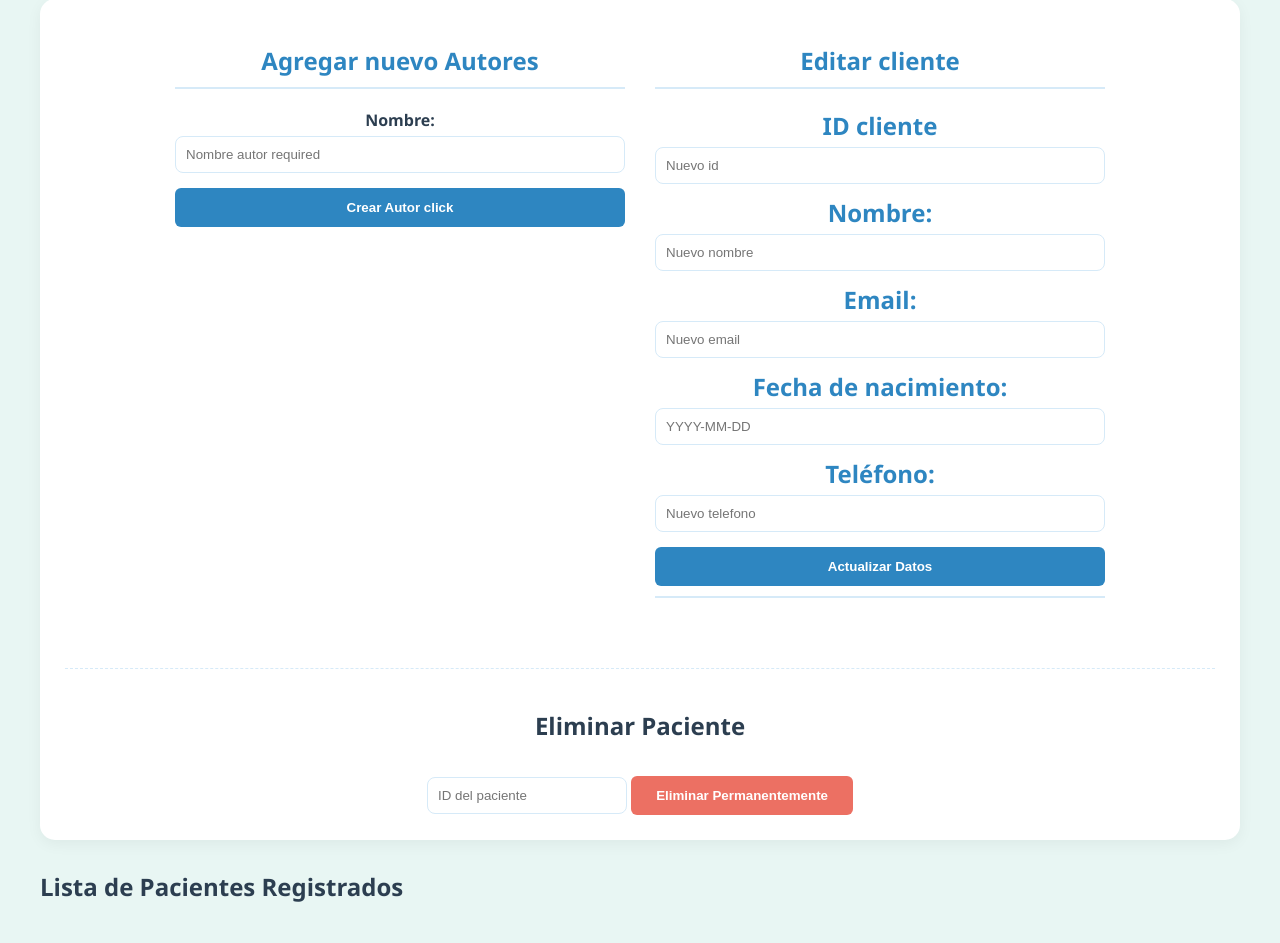
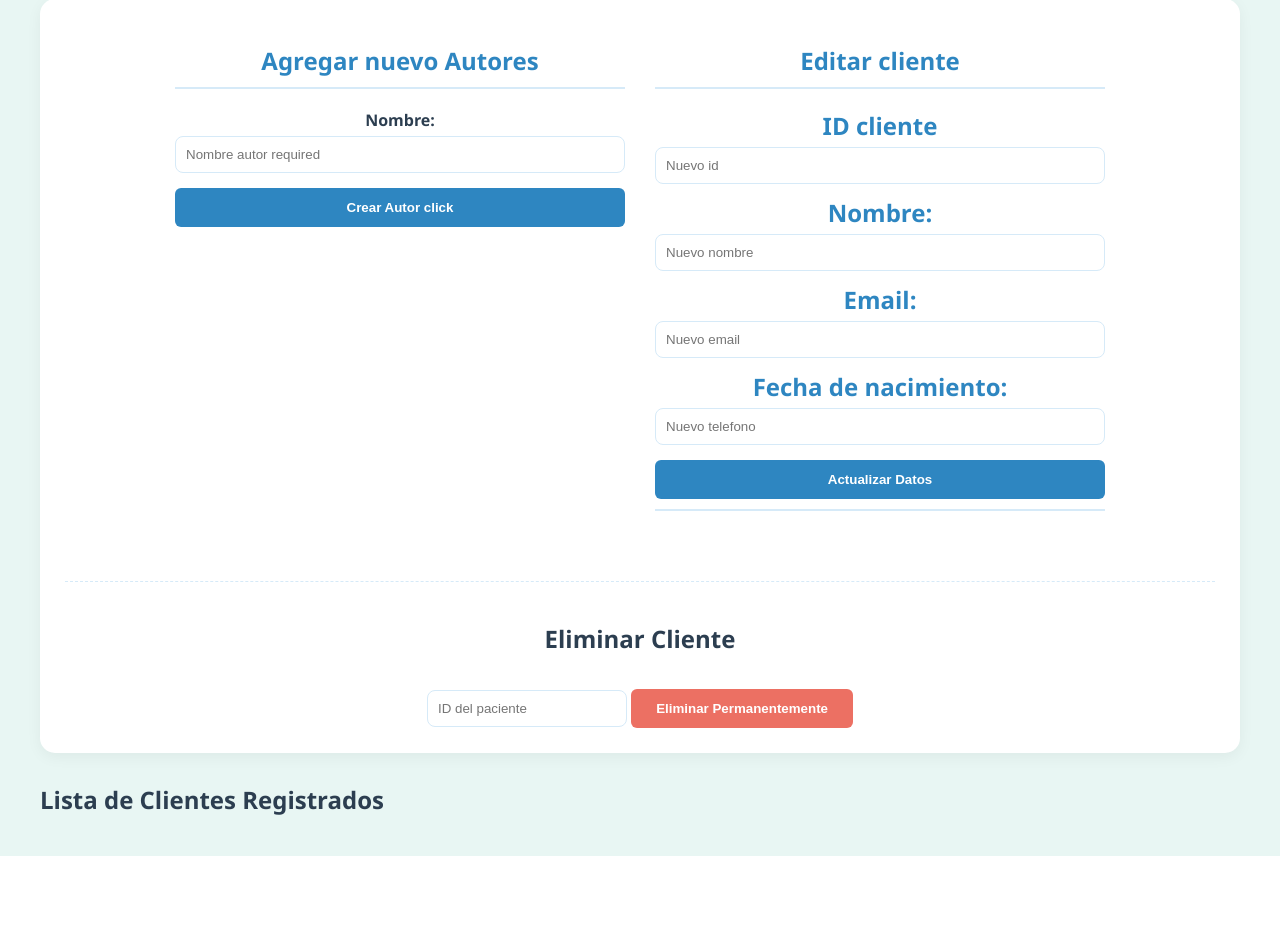
Before and after one commit to NachoMrt/Proyect_Libreria, a PHP site: page /Certificado/autorVista.php in a window 1280 px wide. Shown: the part 137-1080 px from the top of the page. After the commit the page ends 993 px from the top, so only its background shows below. Run offline with PHP 8.4, Linux system fonts and the light colour scheme; some libraries are stand-ins or nearby versions.

Commit message:
vista autor

```diff
--- a/graphsql/autorVista.php
+++ b/graphsql/autorVista.php
@@ -34,22 +34,20 @@
                         <label>Email:</label>
                         <input type="email" name="email_edit" placeholder="Nuevo email">
                         <label>Fecha de nacimiento:</label>
-                        <input type="text" name="fecha_nacimiento_edit" placeholder="YYYY-MM-DD">
-                        <label>Teléfono:</label>
                         <input type="text" name="telefono_edit" placeholder="Nuevo telefono">
                         <button type="submit">Actualizar Datos</button>
                     </form>
                 </div>
 
                 <div class="delete-box">
-                    <h2>Eliminar Paciente</h2>
+                    <h2>Eliminar Cliente</h2>
                     <input type="number" id="id_pacienteDelete" placeholder="ID del paciente" style="max-width: 200px;">
-                    <button class="btn-delete-action" onclick="eliminarPaciente()">Eliminar Permanentemente</button>
+                    <button class="btn-delete-action" onclick="eliminar cliente()">Eliminar Permanentemente</button>
                 </div>
             </div>
 
             <div class="list-container">
-                <h2>Lista de Pacientes Registrados</h2>
+                <h2>Lista de Clientes Registrados</h2>
                 <div id="containerPaciente"></div>
             </div>
         </div>
```
